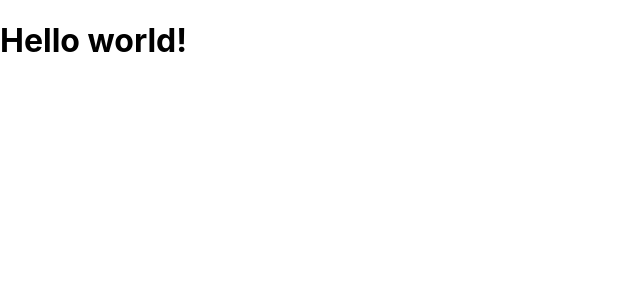
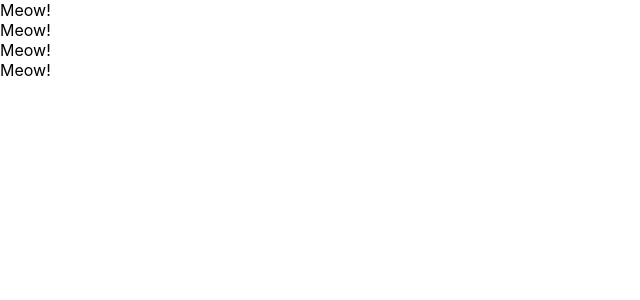
Before and after one commit to kitsune-zu-ka/udemy-react-redux-app, a React (Create React App) app: page / in a window 1280 px wide. Shown: the top 300 px of the page, without its empty margins (0-640 px from the left). Built offline with nearby package versions, Linux system fonts and the light colour scheme.

Commit message:
section 3-14

```diff
--- a/src/App.js
+++ b/src/App.js
@@ -1,11 +1,29 @@
-import React, { Component } from 'react';
+import React from 'react';
 
-class App extends Component {
-    render() {
-        return (
-          <h1>Hello world!</h1>
-        );
-    }
+// class App extends Component {
+//     render() {
+//         return (
+//             <React.Fragment>
+//                 <label htmlFor="bar">bar</label>
+//                 <input type="text" onChange={() => {console.log("I am clicked.")}} />
+//             </React.Fragment>
+//         );
+//     }
+// }
+
+const App = () => {
+    return (
+        <React.Fragment>
+            <Cat/>
+            <Cat/>
+            <Cat/>
+            <Cat/>
+        </React.Fragment>
+    );
+}
+
+const Cat = () => {
+    return <div>Meow!</div>
 }
 
 export default App;
```
